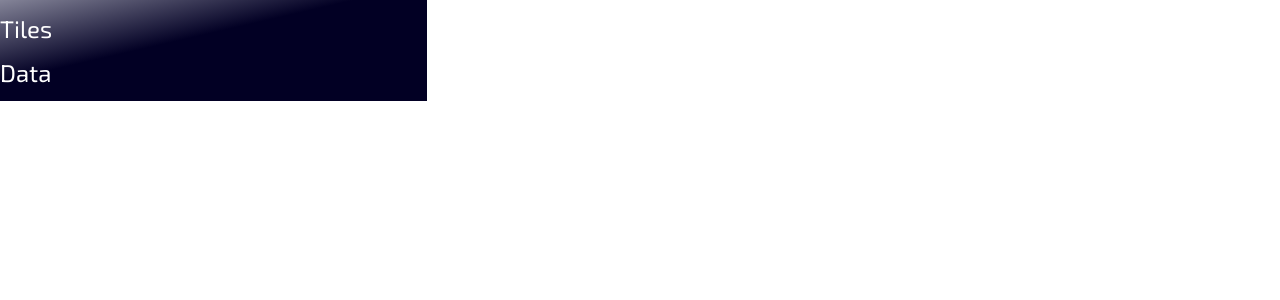
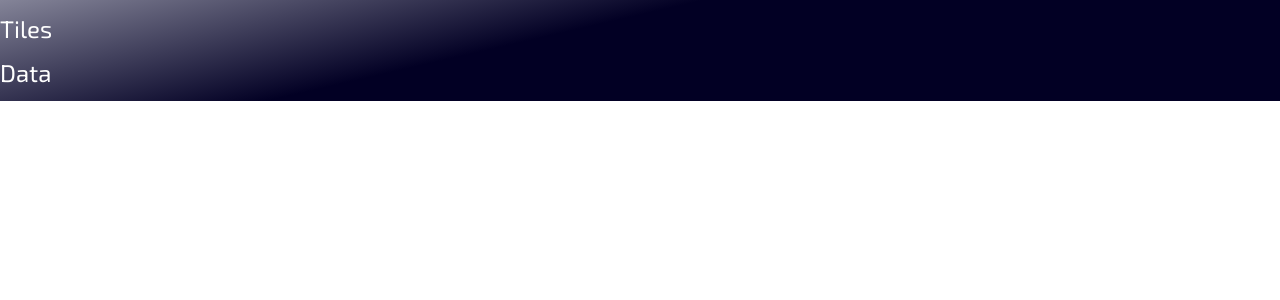
Before and after one commit to noerrm/news-aggregator, an Angular app: page / in a window 1280 px wide. Shown: the top 300 px of the page. Built offline with nearby package versions, Linux system fonts and the light colour scheme.

Commit message:
Delete tiles module and component.

```diff
--- a/src/app/app.component.html
+++ b/src/app/app.component.html
@@ -1,2 +1,3 @@
-<app-navigation id="header"></app-navigation>
+<app-navigation></app-navigation>
 <router-outlet></router-outlet>
+<app-footer></app-footer>
--- a/src/app/footer/footer.component.html
+++ b/src/app/footer/footer.component.html
@@ -1 +1,3 @@
-<p>footer works!</p>
+<div id="footer">
+
+</div>
--- a/src/app/navigation/navigation.component.sass
+++ b/src/app/navigation/navigation.component.sass
@@ -1,3 +1,6 @@
+\:host
+  display: grid
+
 #navbar
   background: linear-gradient(347deg, rgba(2,0,36,1) 59%, rgba(132,132,152,1) 100%)
   overflow: auto
--- /dev/null
+++ b/src/app/tiles/tile/tile.component.html
@@ -0,0 +1 @@
+<p>tile works!</p>
--- a/src/styles.sass
+++ b/src/styles.sass
@@ -10,10 +10,6 @@ body
   font-family: "Exo 2", "Roboto", "Open Sans", sans-serif
   font-size: 16px
   min-height: 100%
-  display: grid
-  grid-template-columns: 1fr 1fr 1fr
-  //grid-template-rows: 10% 65% 25%
-  grid-template-areas: "header header header" "main main main" "footer footer footer"
 
 li
   list-style-type: none
```
Also changed, not shown: src/app/tiles/tile/tile.component.ts (added, +15 -0 lines), src/app/tiles/tiles.module.ts (added, +13 -0 lines), src/app/tiles/tile/tile.component.sass (added), 1 other file (tests, documents, lock files or other folders).
